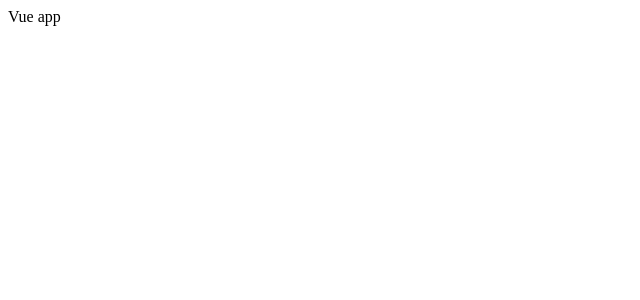
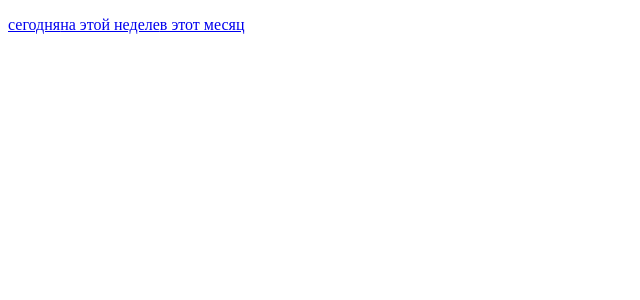
Before and after one commit to DenisSeroshtan/vue3-ts-test, a Vue app: page / in a window 1280 px wide. Shown: the top 300 px of the page, without its empty margins (0-640 px from the left). Built offline with nearby package versions, Linux system fonts and the light colour scheme; the HTML template or start-up script is replaced by a standard one.

Commit message:
add component Timeline with first test

```diff
--- a/src/App.vue
+++ b/src/App.vue
@@ -1,11 +1,18 @@
 <template>
-  <div>Vue app</div>
+  <section class="section">
+    <div class="container">
+      <Timeline/>
+    </div>
+  </section>
 </template>
 
 <script lang="ts">
 import { defineComponent } from 'vue'
-
+import Timeline from "./Timeline.vue"
 export default defineComponent({
-  name: 'App'
+  name: 'App',
+  components: {
+    Timeline,
+  }
 })
 </script>
--- /dev/null
+++ b/src/Timeline.vue
@@ -0,0 +1,22 @@
+<template>
+  <nav class="is-primary panel">
+    <p class="panel-tabs">
+      <a v-for="period in periods" :key="period" href="#"> {{ period }}</a>
+    </p>
+  </nav>
+</template>
+
+<script lang="ts">
+import { defineComponent } from 'vue'
+import { Period } from './types'
+
+export default defineComponent({
+  setup() {
+    const periods: Period[] = ['сегодня', 'на этой неделе', 'в этот месяц']
+
+    return {
+      periods,
+    }
+  }
+})
+</script>
--- /dev/null
+++ b/src/types.ts
@@ -0,0 +1 @@
+export type Period = 'сегодня'|'на этой неделе'|'в этот месяц'
```
Also changed, not shown: 1 other file (tests, documents, lock files or other folders).
